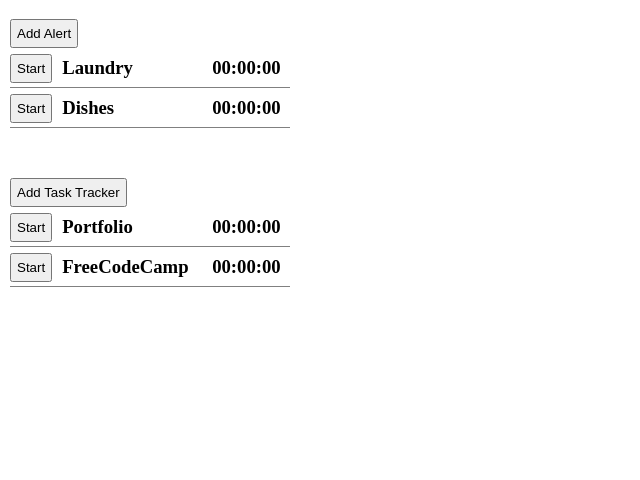
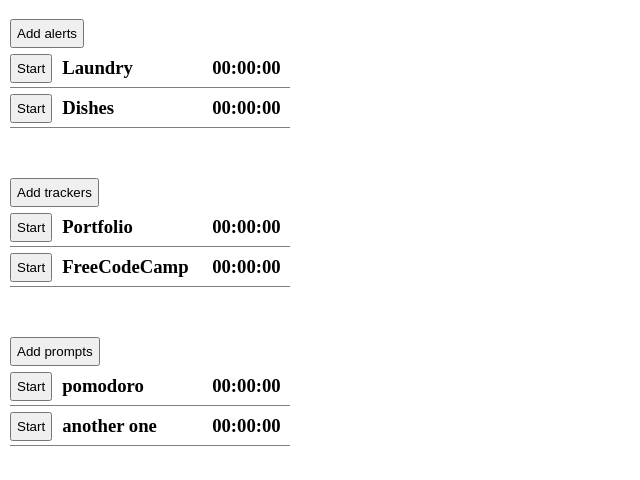
Before and after one commit to hewhodevs/timers, a plain HTML site: page index.html in a window 1280 px wide. Shown: the part 48-528 px from the top of the page, without its empty margins (0-640 px from the left). Drawn offline with Linux system fonts and the light colour scheme.

Commit message:
renders all categories and their timers from data

```diff
--- a/index.html
+++ b/index.html
@@ -59,18 +59,7 @@
   <!-- Start body -->
   <body>
     <h1>Timers</h1>
-    <!-- Start alerts -->
-    <div id="alerts" class="category">
-      <button class="category__add-timer-button">Add Alert</button>
-    </div>
-    <!-- End alerts -->
-
-    <!-- Start trackers -->
-    <div id="trackers" class="category">
-      <button class="category__add-timer-button">Add Task Tracker</button>
-    </div>
-    <!-- End trackers -->
-
+    <div id="timers-app"></div>
   </body>
   <!-- End body -->
 </html>
--- a/script.js
+++ b/script.js
@@ -2,6 +2,7 @@
 // Globals
 // ----------------------------------
 
+// category names must be unique
 // timers[0] = alerts
 // timers[1] = trackers
 let timers = [
@@ -32,6 +33,19 @@ let timers = [
         duration: 0,
       },
     ]
+  },
+  {
+    category: "prompts",
+    timers: [
+      {
+        name: "pomodoro",
+        duration: 0,
+      },
+      {
+        name: "another one",
+        duration: 0,
+      },
+    ]
   }
 ];
 
@@ -51,13 +65,33 @@ const displayAlertTimers = (arr) => {
   arr.forEach(timerSet => {
     const category = timerSet.category;
     const timers = timerSet.timers;
-    const categoryDiv = document.getElementById(`${category}`);
+    const timersAppDiv = document.getElementById("timers-app");
+    const categoryDiv = createCategoryElement(category);
+    timersAppDiv.append(categoryDiv);
     categoryDiv.append(createTimerListElement(category, timers));
   });
 }
 
+// Categrory - contains a list of timers and an add timer button
+const createCategoryElement = (category) => {
+  // category names must be unique for the id naming here to work
+  let categoryDiv = document.createElement('div');
+  categoryDiv.id = category;
+  categoryDiv.className = "category";
+  // create inner button for adding timers of this category
+  let categoryAddButton = document.createElement('button');
+  categoryAddButton.id = `add-${category}-button`;
+  categoryAddButton.className = "category__add-timer-button";
+  categoryAddButton.textContent = `Add ${category}`;
+  // Append the timer button to the category div
+  categoryDiv.append(categoryAddButton);
+  return categoryDiv
+}
+
+// Timer List - contains a list of timers
 const createTimerListElement = (category, timers) => {
-  let timerListDiv = document.createElement(`${category}-list`);
+  let timerListDiv = document.createElement(`div`);
+  timerListDiv.id = `${category}-list`;
   timerListDiv.className = "category__timer-list";
   timers.forEach((timer, index) => {
     timerListDiv.append(createTimerElement(category, timer, index));
@@ -65,6 +99,7 @@ const createTimerListElement = (category, timers) => {
   return timerListDiv;
 }
 
+// Timer - a timer for a given category
 const createTimerElement = (category, timer, index) => {
   let timerDiv = document.createElement('div');
   timerDiv.id = `${category}-${index}`
```
